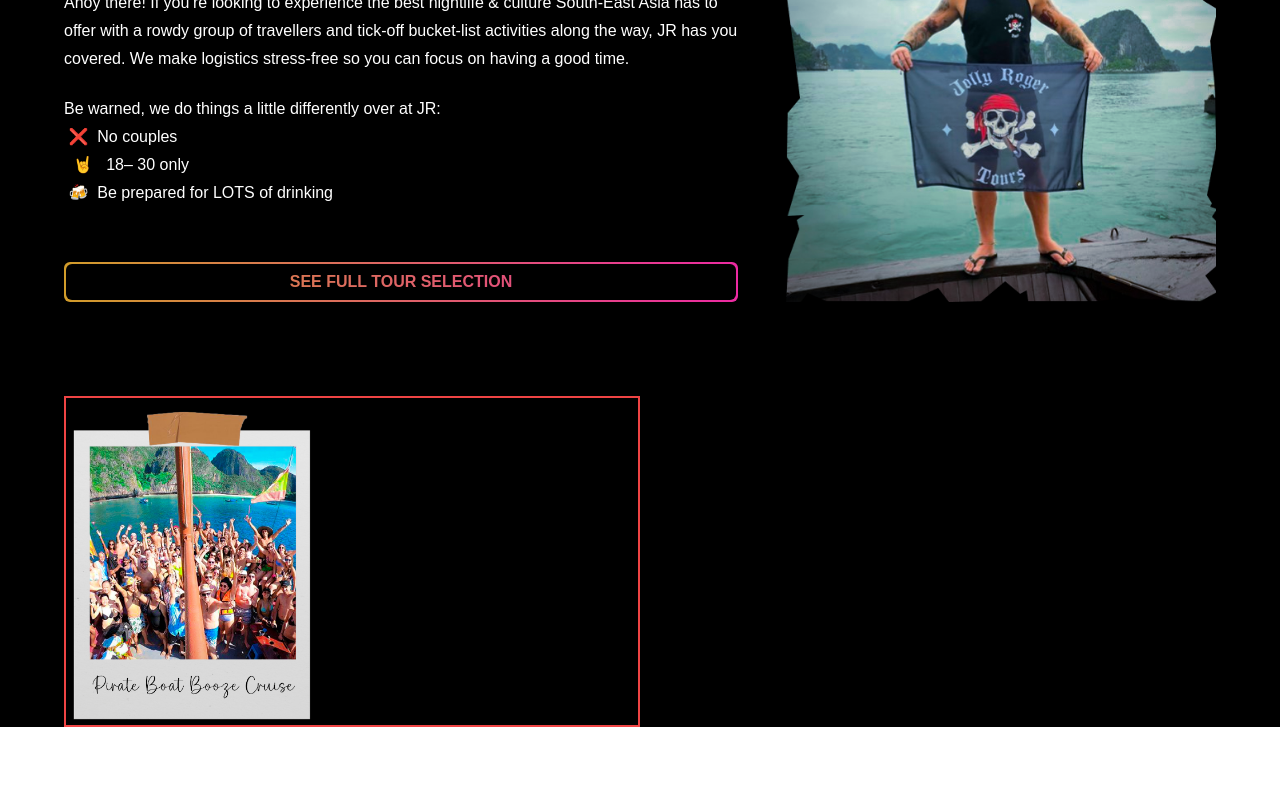
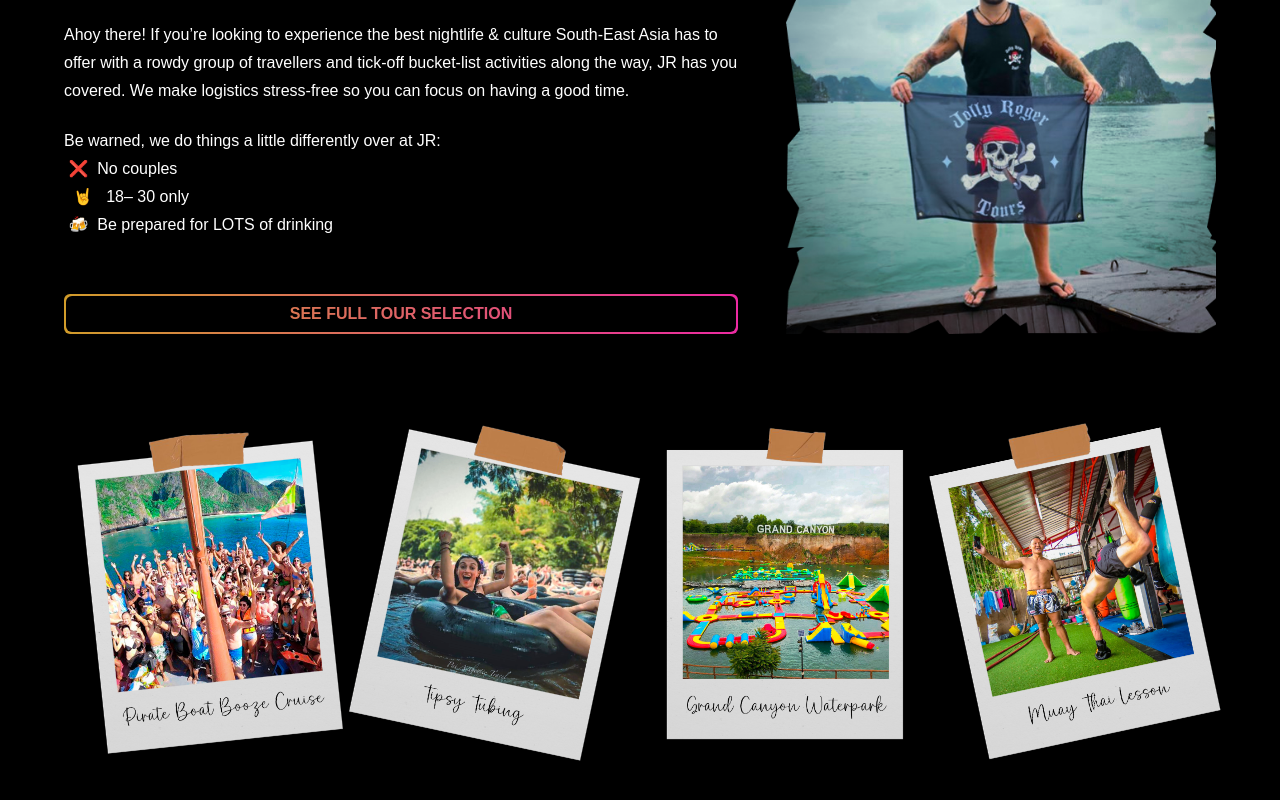
Before and after one commit to DWC97/j3-v3-project, a Next.js app: page / in a window 1280 px wide. Shown: the part 1028-1828 px from the top of the page. Before the commit the page ends 1755 px from the top, so only its background shows below. Built offline with nearby package versions, Linux system fonts and the light colour scheme.

Commit message:
polaroid placement

```diff
--- a/src/components/about/About.tsx
+++ b/src/components/about/About.tsx
@@ -1,8 +1,8 @@
 export default function About(){
     return (
-        <>
+        <div className="overflow-hidden">
             <div className="w-full h-[624px] bg-black flex flex-row px-16">
-                <div className="flex flex-row w-screen items-center max-h-[402px] mt-32">
+                <div className="flex flex-row w-screen items-center max-h-[402px] mt-40">
                     <div className="flex flex-col min-h-[402px] justify-between">
                         <h2 className="bg-gradient-to-r from-custom-blue  to-custom-yellow inline-block text-transparent bg-clip-text text-[44px] font-semibold tracking-wide">SMALL GROUP PARTY TOURS</h2>
                         <p className="text-white text-[16px] leading-7">
@@ -27,11 +27,20 @@ export default function About(){
                     </div>
                 </div>
             </div>
-            <div className="flex flex-col bg-black w-full px-16">
-                <div className="w-1/2 border-2 border-red-500">
-                    <img src="/about/pirate-polaroid.png" className="w-[250px]"/>
+            <div className="flex flex-row bg-black w-full px-16 h-[456px]">
+                <div className="w-1/2 flex flex-row justify-around -mt-20">
+                    <img src="/about/pirate-polaroid.png" className="w-[250px] -rotate-6 object-contain	"/>
+                    <img src="/about/tubing-polaroid.png" className="w-[250px] rotate-12 object-contain	"/>
                 </div>
+                <div className="w-1/2 flex flex-row justify-around -mt-20">
+                    <img src="/about/waterpark-polaroid.png" className="w-[250px] -rotate-4 object-contain	"/>
+                    <img src="/about/muaythai-polaroid.png" className="w-[250px] -rotate-12 object-contain	"/>
+                </div>
+                {/* <div className="w-1/2 flex flex-row justify-around">
+                    <img src="/about/waterpark-polaroid.png" className="w-[250px] -rotate-6"/>
+                    <img src="/about/muaythai-polaroid.png" className="w-[250px] rotate-12"/>
+                </div> */}
             </div>
-        </>
+        </div>
     )
 }
```
